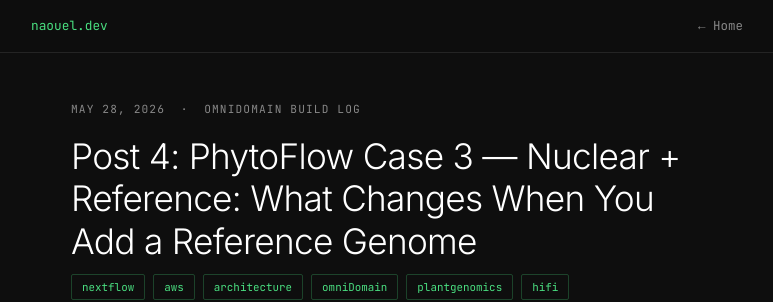
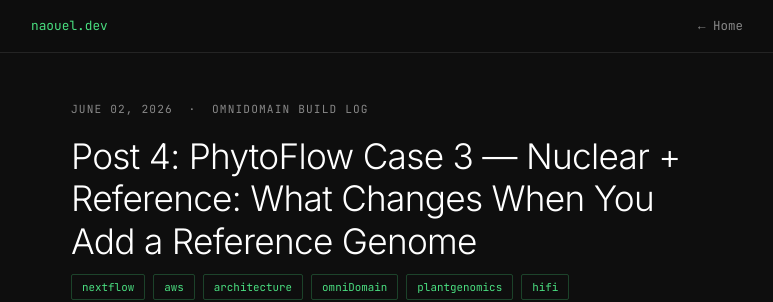
Before and after one commit to NaouelEldjouher/NaouelEldjouher.github.io, a Jekyll site: the page built from _posts/2026-06-02-omnidomain-day-5.md, in a window 1280 px wide and 900 px high. Shown: the top 302 px of the window, without its empty margins (253-1026 px from the left). Built offline with Jekyll 4.4.1, drawn with Linux system fonts in a browser that asks for light colours.

Commit message:
Update 2026-06-02-omnidomain-day-5.md

```diff
--- a/_posts/2026-06-02-omnidomain-day-5.md
+++ b/_posts/2026-06-02-omnidomain-day-5.md
@@ -1,7 +1,7 @@
 ---
 layout: post
 title: "Post 4: PhytoFlow Case 3 — Nuclear + Reference: What Changes When You Add a Reference Genome"
-date: 2026-05-28
+date: 2026-06-02
 tags:
   - nextflow
   - aws
```
